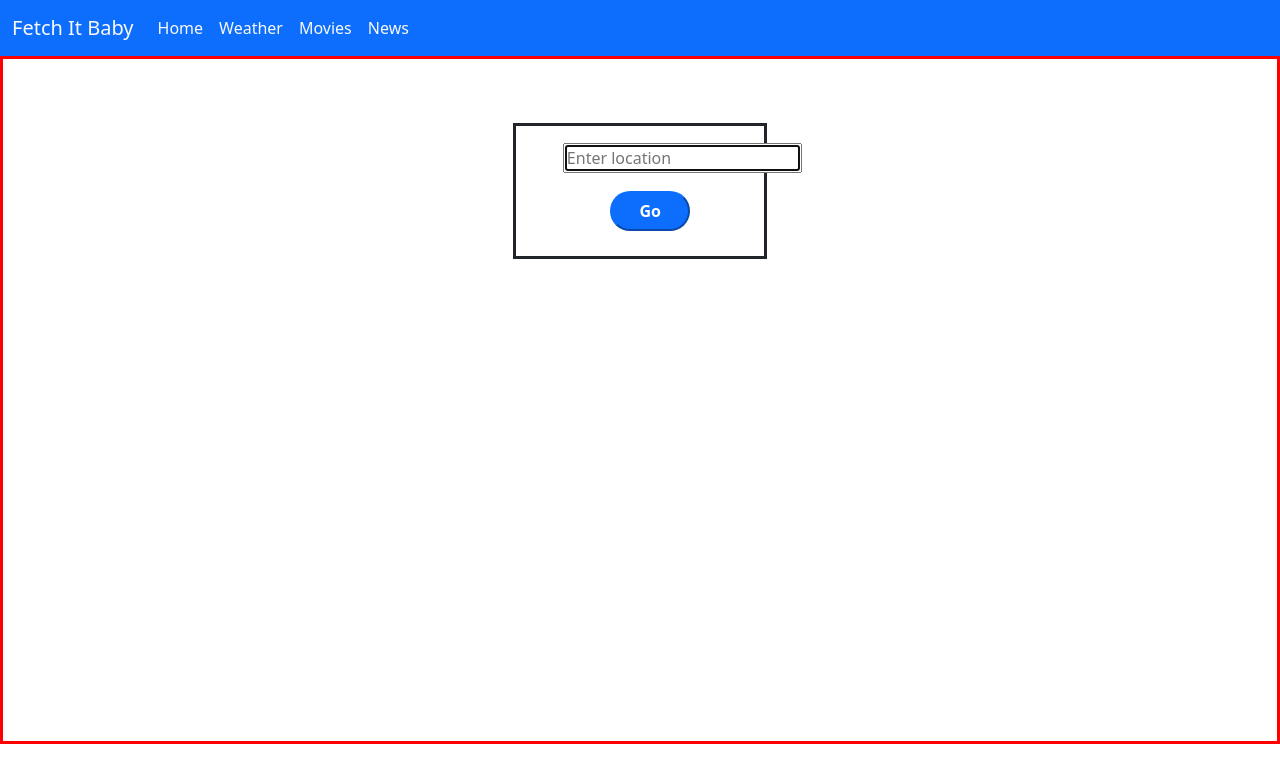
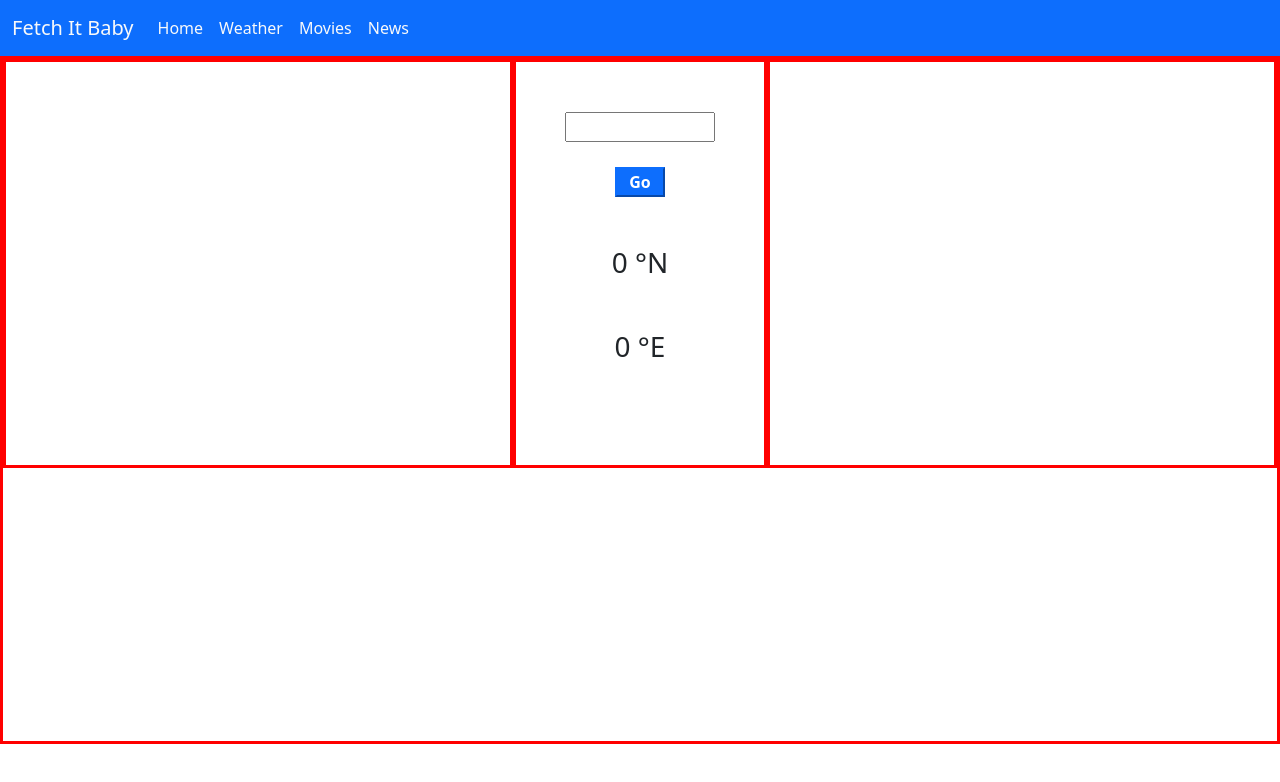
Before and after one commit to sudeep-23-11/Arcessere, a React (Create React App) app: page / in a window 1280 px wide. Shown: the top 782 px of the page. Built offline with nearby package versions, Linux system fonts and the light colour scheme; no server answers.

Commit message:
refactor weather form and api started working

```diff
--- a/package.json
+++ b/package.json
@@ -6,6 +6,7 @@
     "@testing-library/jest-dom": "^5.16.4",
     "@testing-library/react": "^13.3.0",
     "@testing-library/user-event": "^13.5.0",
+    "axios": "^0.27.2",
     "react": "^18.2.0",
     "react-dom": "^18.2.0",
     "react-scripts": "5.0.1",
--- a/src/App.js
+++ b/src/App.js
@@ -1,5 +1,5 @@
 import Navbar from './components/Navbar';
-import Weather from './components/Weather';
+import Weather from './components/Weather/Weather';
 
 function App() {
   return (
--- a/src/components/Weather.jsx
+++ /dev/null
@@ -1,29 +0,0 @@
-import React, { useState, useEffect } from 'react'
-
-import '../style/weather-style.css';
-
-export default function Weather() {
-
-    const APIKey = "ee88d0026ef28047cf9812b268ae9ddf";
-    const [city, setCity] = useState("Lucknow");
-
-    const fetchAPI = async () => {
-        const url = `https://api.openweathermap.org/data/2.5/weather?q=${city}&appid=${APIKey}`;
-        const response = await fetch(url);
-        const data = await response.json();
-    }
-    useEffect(() => {
-        fetchAPI();
-    }, [])
-
-    return (
-        <div id="weather">
-            <div id='weather-form'>
-                <form action="/" target='_self' method="post" autoComplete='on'>
-                    <input id='weather-form-input' type="search" placeholder='Enter location' autoFocus required/><br />
-                    <button id='weather-form-button' type="submit">Go</button>
-                </form>
-            </div>
-        </div>
-    )
-}
--- /dev/null
+++ b/src/components/Weather/LeftPane.jsx
@@ -0,0 +1,9 @@
+import React from 'react'
+
+export default function LeftPane(props) {
+    return (
+        <div className='weather-pane'>
+
+        </div>
+    )
+}
--- /dev/null
+++ b/src/components/Weather/RightPane.jsx
@@ -0,0 +1,9 @@
+import React from 'react'
+
+export default function RightPane() {
+    return (
+        <div className='weather-pane'>
+
+        </div>
+    )
+}
--- /dev/null
+++ b/src/components/Weather/Weather.jsx
@@ -0,0 +1,46 @@
+import React, { useState } from 'react'
+import axios from 'axios';
+
+import '../../style/weather-style.css';
+import LeftPane from './LeftPane';
+import RightPane from './RightPane';
+
+export default function Weather() {
+
+    const APIKey = process.env.REACT_APP_WEATHER_API;
+
+    const [city, setCity] = useState("");
+    let changeCity = (event) => {
+        setCity(event.target.value);
+    }
+
+    const [data, setData] = useState({
+        latitute: 0,
+        longitute: 0,
+    });
+    let clickButton = () => {
+        axios.get(`https://api.openweathermap.org/data/2.5/weather?q=${city}&appid=${APIKey}`)
+            .then((response) => {
+                setData({
+                    latitute: response.data.coord.lat,
+                    longitute: response.data.coord.lon,
+                })
+            })
+    }
+
+    return (
+        <div id="weather">
+            <LeftPane data={data}/>
+
+            <div id='weather-middle'>
+                <input id='weather-input' type="text" value={city} onChange={changeCity}/>
+                <button id='weather-button' type="submit" onClick={clickButton}>Go</button>
+
+                <h3 className='weather-heading'>{data.latitute} &#176;N</h3>
+                <h3 className='weather-heading'>{data.longitute} &#176;E</h3>
+            </div>
+
+            <RightPane data={data}/>
+        </div>
+    )
+}
--- a/src/index.js
+++ b/src/index.js
@@ -5,7 +5,5 @@ import App from './App';
 
 const root = ReactDOM.createRoot(document.getElementById('root'));
 root.render(
-  <React.StrictMode>
     <App />
-  </React.StrictMode>
 );
--- a/src/style/weather-style.css
+++ b/src/style/weather-style.css
@@ -1,28 +1,38 @@
 #weather {
     height: 688px;
     width: 100%;
-    border-style: solid;
-    border-color: red;
+    display: flex;
+    flex-direction: row;
+
+    border: 3px solid red;
 }
-#weather-form {
-    border-style: solid;
-    height: 20%;
+#weather-middle {
+    height: 60%;
     width: 20%;
-    margin-top: 5%;
+
+    border: 3px solid red;
+}
+#weather-input {
+    width: 60%;
+    margin-top: 20%;
+    margin-left: 20%;
+}
+#weather-button {
+    width: 20%;
+    margin-top: 10%;
     margin-left: 40%;
-}
-#weather-form-input {
-    margin-top: 7%;
-    margin-left: 19%;
-}
-#weather-form-button {
-    height: 40px;
-    width: 80px;
-    margin-top: 7%;
-    margin-left: 38%;
     background-color: #0D6EFD;
     color: #FFFFFF;
     font-weight: bold;
-    border-radius: 25px;
     border-color: #0D6EFD;
 }
+.weather-heading {
+    margin-top: 20%;
+    text-align: center;
+}
+.weather-pane {
+    height: 60%;
+    width: 40%;
+
+    border: 3px solid red;
+}
```
Also changed, not shown: 1 other file (tests, documents, lock files or other folders).
